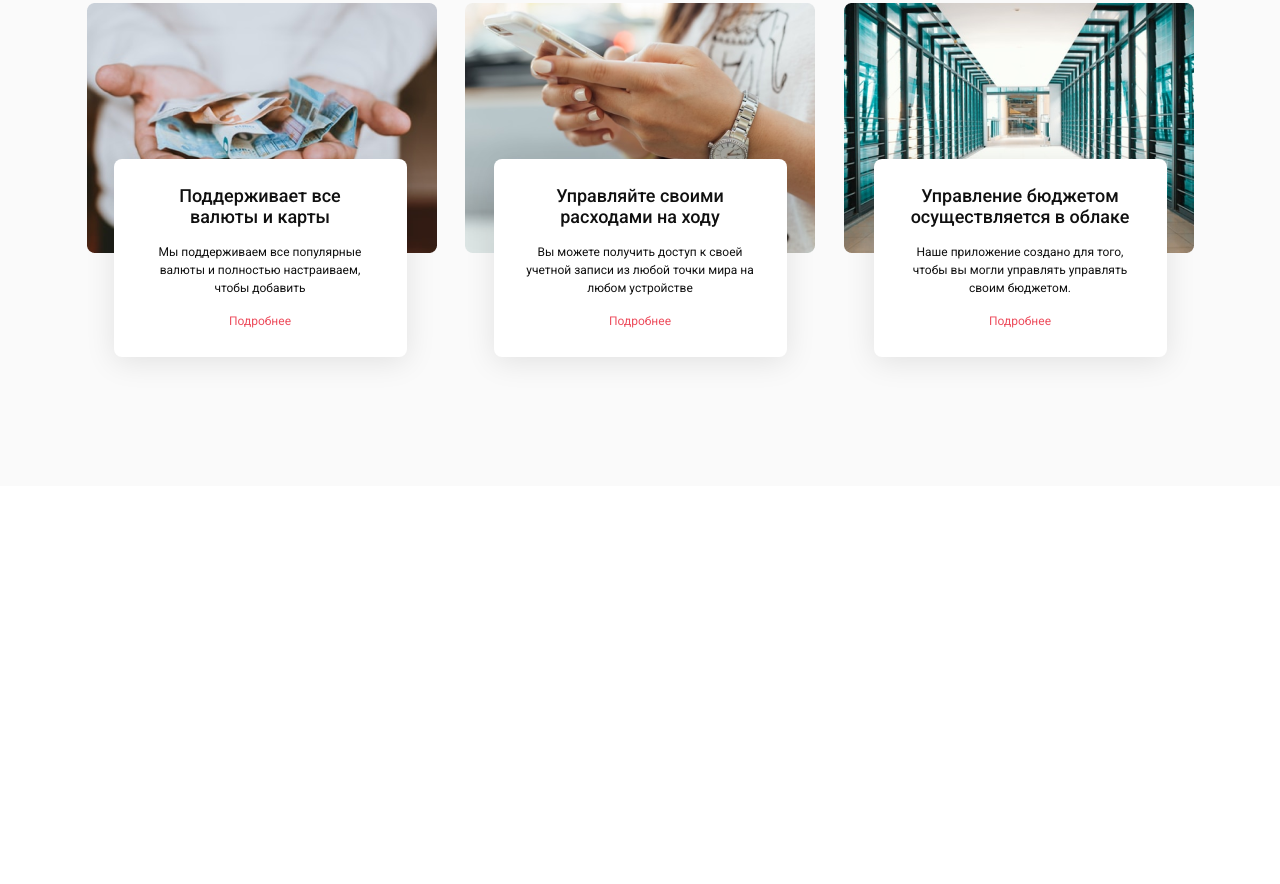
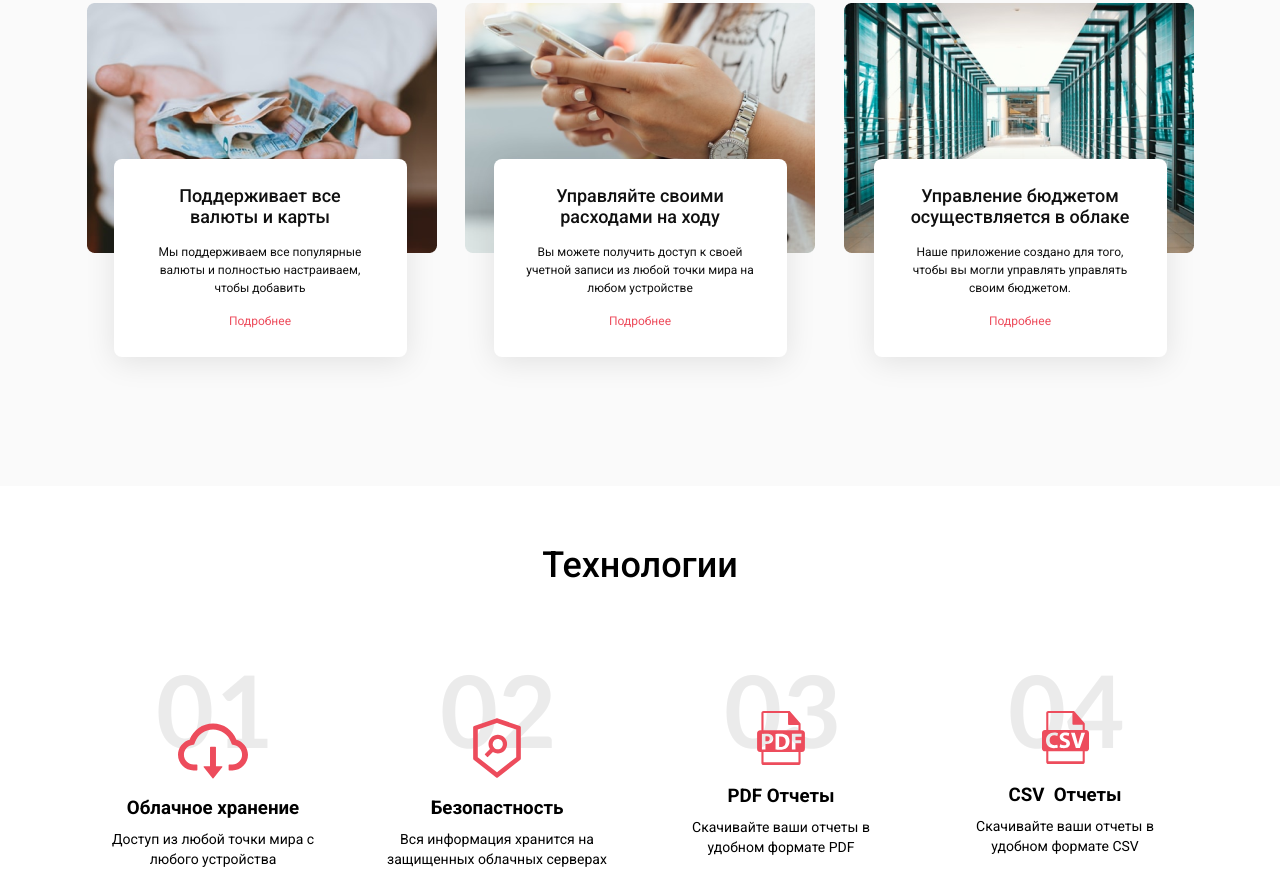
Before and after one commit to Antroks/CloudBudget, a plain HTML site: page index.html in a window 1280 px wide. Shown: the part 1460-2344 px from the top of the page. Before the commit the page ends 1946 px from the top, so only its background shows below. Drawn offline with Linux system fonts and the light colour scheme.

Commit message:
add tech 80%

```diff
--- a/css/style.css
+++ b/css/style.css
@@ -22,6 +22,8 @@ body {
     max-width: 1107px;
     margin: 0 auto;
 }
+
+/*************************************** Header block ***************************************/
 
 .header {
     font-family: "Roboto", sans-serif;
@@ -183,6 +185,8 @@ body {
     margin-right: 95px;
 }
 
+/*************************************** Opportunities block ***************************************/
+
 .opportunities {
     padding-top: 58px;
     padding-bottom: 229px;
@@ -254,3 +258,61 @@ body {
     font-weight: 400;
     text-decoration: none;
 }
+
+/*************************************** Tech block ***************************************/
+.tech {
+    padding-top: 58px;
+    padding-bottom: 115px;
+}
+.tech .text-h2 {
+    margin: 0 auto;
+    text-align: center;
+    margin-bottom: 63px;
+}
+.tech__flex {
+    display: flex;
+    justify-content: center;
+    gap: 168px;
+}
+.tech__flex-item {
+    position: relative;
+    align-items: center;
+    text-align: center;
+}
+.tech-number {
+    font-family: "Lato", sans-serif;
+    font-size: 100px;
+    font-weight: 700;
+    color: #101010;
+    opacity: 8%;
+}
+.tech-text {
+    position: absolute;
+    top: 62px;
+    left: -53px;
+
+}
+.tech-img {
+    margin-bottom: 16px;
+
+}
+
+.tech__flex-item:first-child .tech-img {
+
+    margin-bottom: 2px;
+}
+
+.tech__flex-item:nth-child(2) .tech-img {
+    margin-top: 4px;
+    margin-bottom: 12px;
+}
+.tech .text-h3 {
+    margin: 0;
+    margin-bottom: 11px;
+
+}
+.tech .text-p {
+    margin: 0;
+    max-width: 220px;
+    text-align: center;
+}
--- a/index.html
+++ b/index.html
@@ -91,5 +91,47 @@
 
         </div>
     </section>
+    <section class="tech">
+        <div class="container">
+            <h2 class="text-h2">Технологии</h2>
+            <div class="tech__flex">
+                <div class="tech__flex-item">
+                    <div class="tech-number">01</div>
+                    <div class="tech-text">
+                        <img src="img/ant-design_cloud-download-outline.svg" alt="" class="tech-img">
+                        <h3 class="text-h3">Облачное хранение</h3>
+                        <p class="text-p">Доступ из любой точки мира с любого устройства</p>
+                    </div>
+                </div>
+
+                <div class="tech__flex-item">
+                    <div class="tech-number">02</div>
+                    <div class="tech-text">
+                        <img src="img/ant-design_security-scan-outline.svg" alt="" class="tech-img">
+                        <h3 class="text-h3">Безопастность</h3>
+                        <p class="text-p">Вся  информация хранится на защищенных облачных серверах</p>
+                    </div>
+                </div>
+
+                <div class="tech__flex-item">
+                    <div class="tech-number">03</div>
+                    <div class="tech-text">
+                        <img src="img/Group.svg" alt="" class="tech-img">
+                        <h3 class="text-h3">PDF Отчеты</h3>
+                        <p class="text-p">Скачивайте ваши отчеты в удобном формате PDF</p>
+                    </div>
+                </div>
+
+                <div class="tech__flex-item">
+                    <div class="tech-number">04</div>
+                    <div class="tech-text">
+                        <img src="img/Vector.svg" alt="" class="tech-img">
+                        <h3 class="text-h3">CSV  Отчеты</h3>
+                        <p class="text-p">Скачивайте ваши отчеты в удобном формате CSV</p>
+                    </div>
+                </div>
+            </div>
+        </div>
+    </section>
 </body>
 </html>
```
